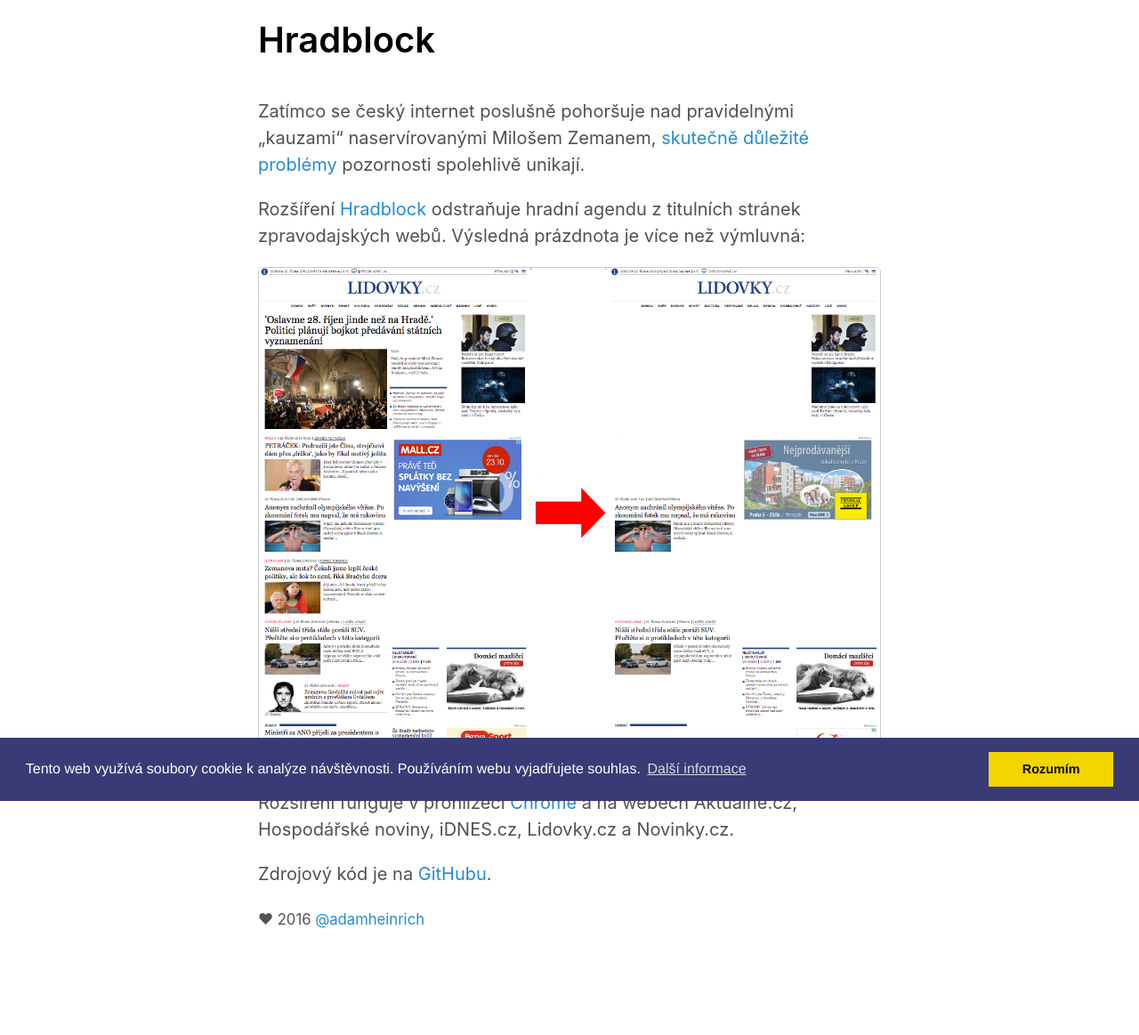
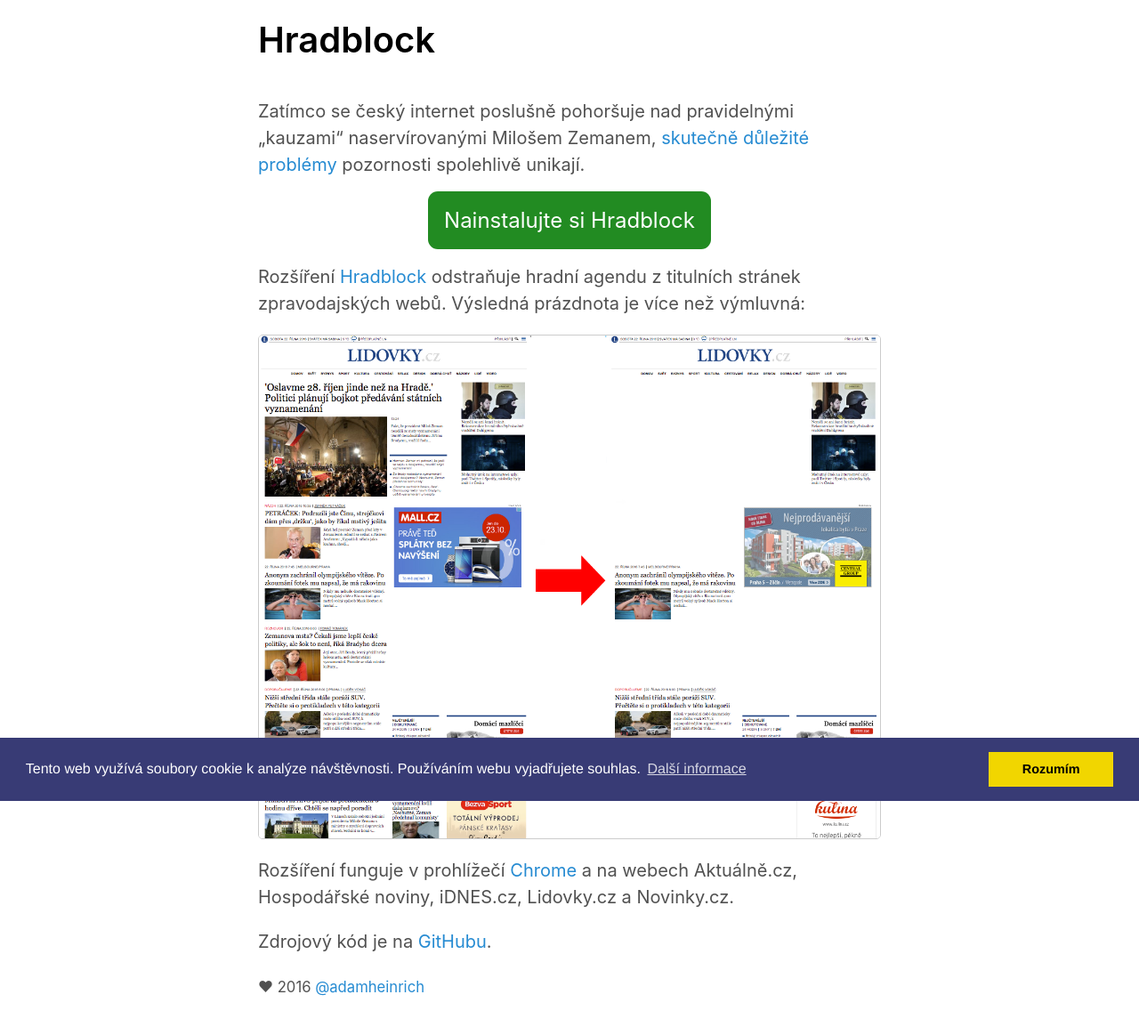
Before and after one commit to adamheinrich/hradblock, a Jekyll site: the page built from www/index.md, in a window 1280 px wide. Shown: the whole page at 89% size. Built offline with Jekyll 4.4.1, drawn with Linux system fonts in a browser that asks for light colours; before the commit the page ends 1087 px from its top, so only the background shows below that.

Commit message:
www: Pridani "call to action" tlacitka

```diff
--- /dev/null
+++ b/www/_sass/_hradblock.scss
@@ -0,0 +1,13 @@
+.cta-btn {
+	text-align: center;
+	padding: 0.5rem 0;
+	margin-bottom: 1rem;
+
+	a {
+		background: #228B22;
+		color: #fff;
+		border-radius: 11px;
+		font-size: 120%;
+		padding: 0.75em;
+	}
+}
--- a/www/index.md
+++ b/www/index.md
@@ -6,6 +6,10 @@
 Zatímco se český internet poslušně pohoršuje nad pravidelnými
 &bdquo;kauzami&ldquo; naservírovanými Milošem Zemanem, [skutečně][1]
 [důležité][2] [problémy][3] pozornosti spolehlivě unikají.
+
+<div class="cta-btn">
+	<a href="https://chrome.google.com/webstore/detail/hradblock/lfhgibdmbmnlmjfdoplhaoplnffchjgf">Nainstalujte si Hradblock</a>
+</div>
 
 Rozšíření [Hradblock][4] odstraňuje hradní agendu z titulních stránek
 zpravodajských webů. Výsledná prázdnota je více než výmluvná:
--- a/www/styles.scss
+++ b/www/styles.scss
@@ -27,3 +27,6 @@
 @import "posts";
 @import "pagination";
 @import "message";
+
+// Custom styles:
+@import "hradblock";
```
